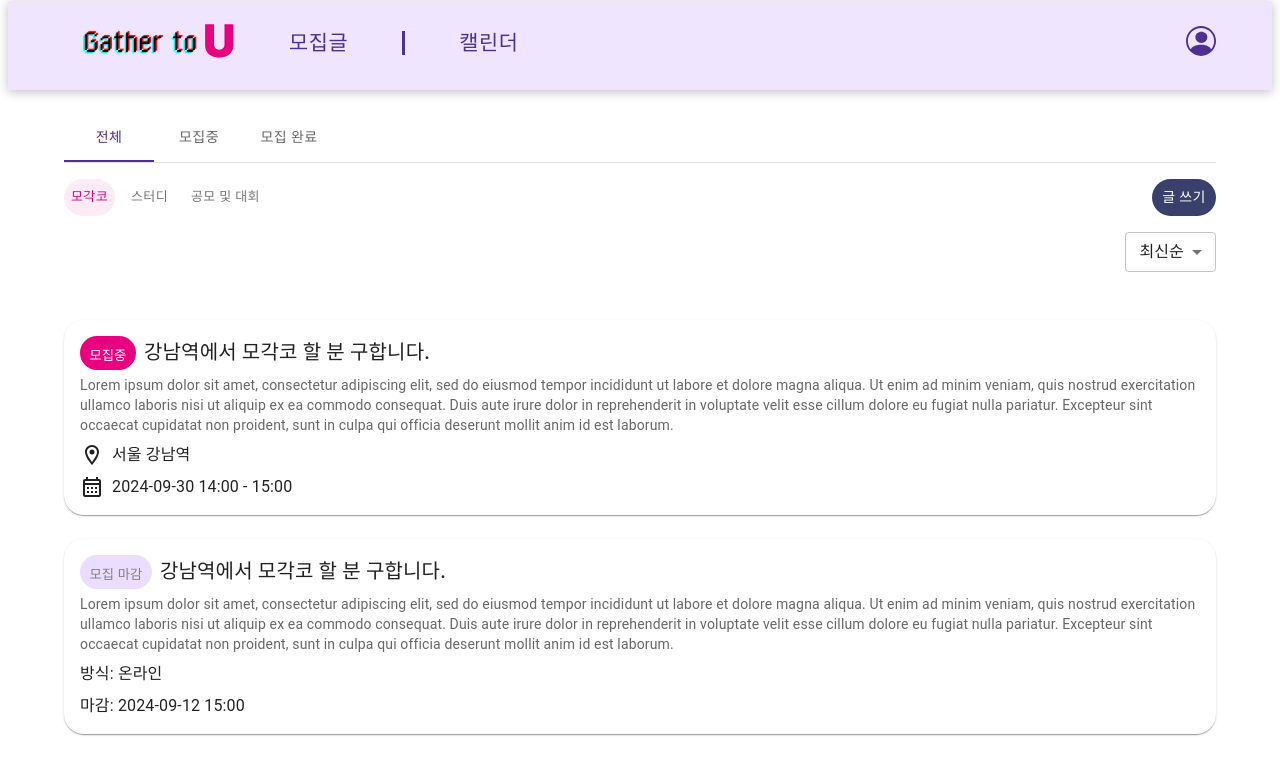
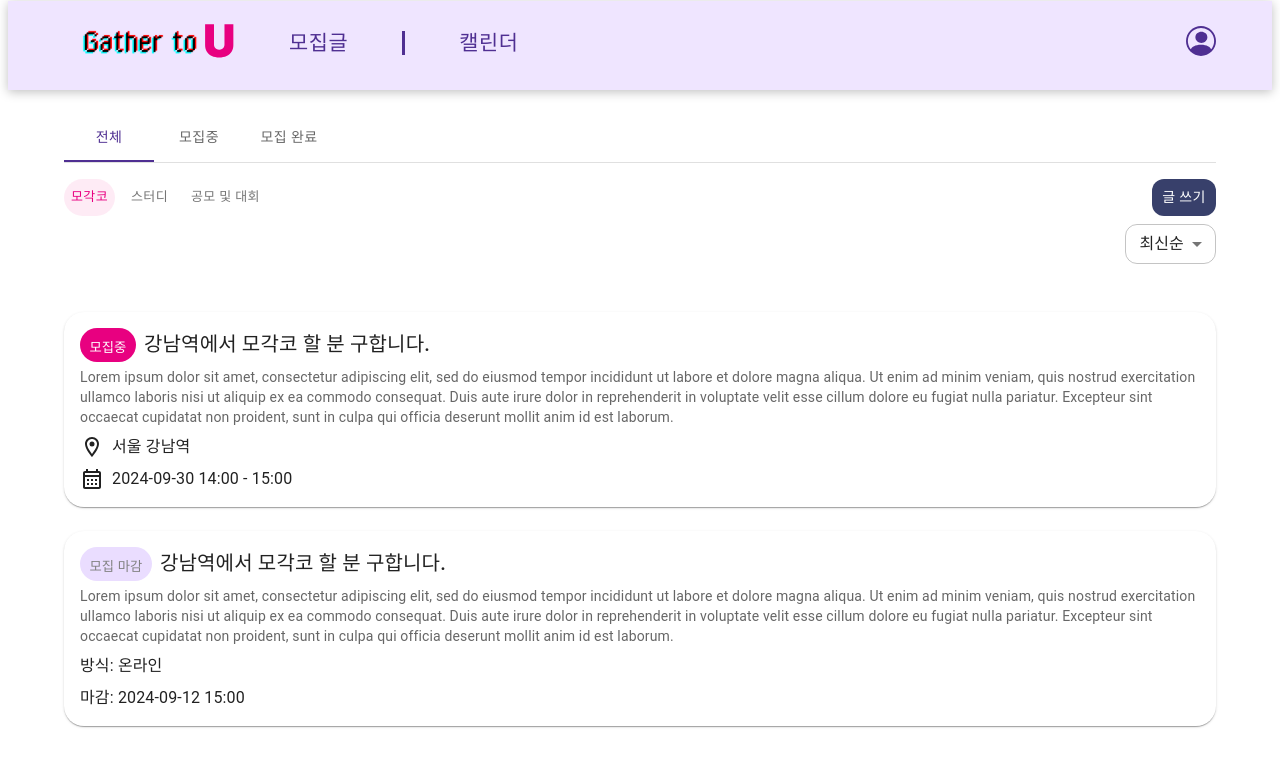
Before and after one commit to dyeon-dev/Gather_To_U, a React (Create React App) app: page / in a window 1280 px wide. Shown: the top 774 px of the page. Built offline with nearby package versions, Linux system fonts and the light colour scheme.

Commit message:
style: sorting

```diff
--- a/src/components/common/Tabs/Tab.js
+++ b/src/components/common/Tabs/Tab.js
@@ -72,16 +72,21 @@ export default function BasicTabs() {
           sx={{
             color: 'white',
             backgroundColor: '#38406B',
-            borderRadius: 20,
+            borderRadius: 3,
           }}
         >
           글 쓰기
         </Button>
       </Box>
-      <Stack direction="row" justifyContent="end" sx={{ mt: 2 }}>
+      <Stack direction="row" justifyContent="end" sx={{ mt: 1 }}>
         {' '}
         <FormControl size="small">
-          <Select id="sorting" value={sorting} onChange={handleChange}>
+          <Select
+            id="sorting"
+            value={sorting}
+            onChange={handleChange}
+            sx={{ borderRadius: 3 }}
+          >
             <MenuItem value="최신순">최신순</MenuItem>
             <MenuItem value="등록순">등록순</MenuItem>
           </Select>
```
